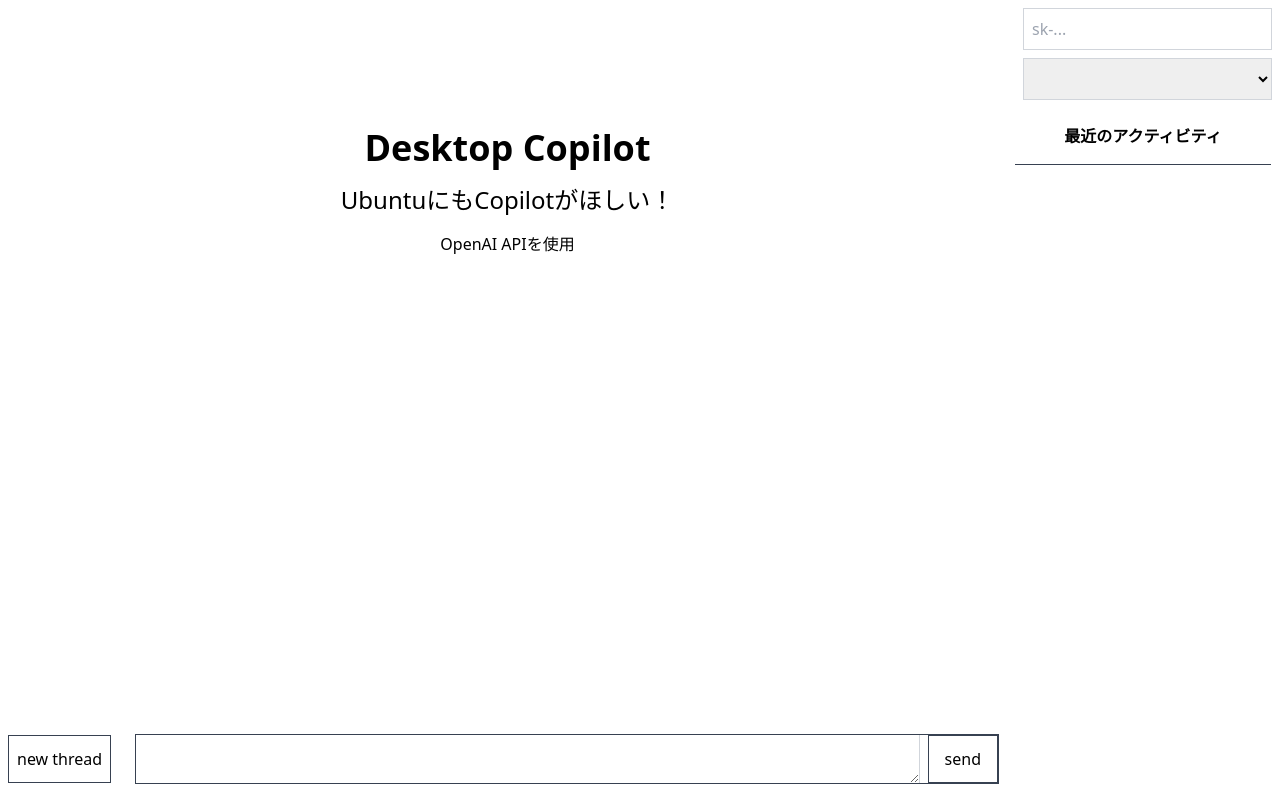
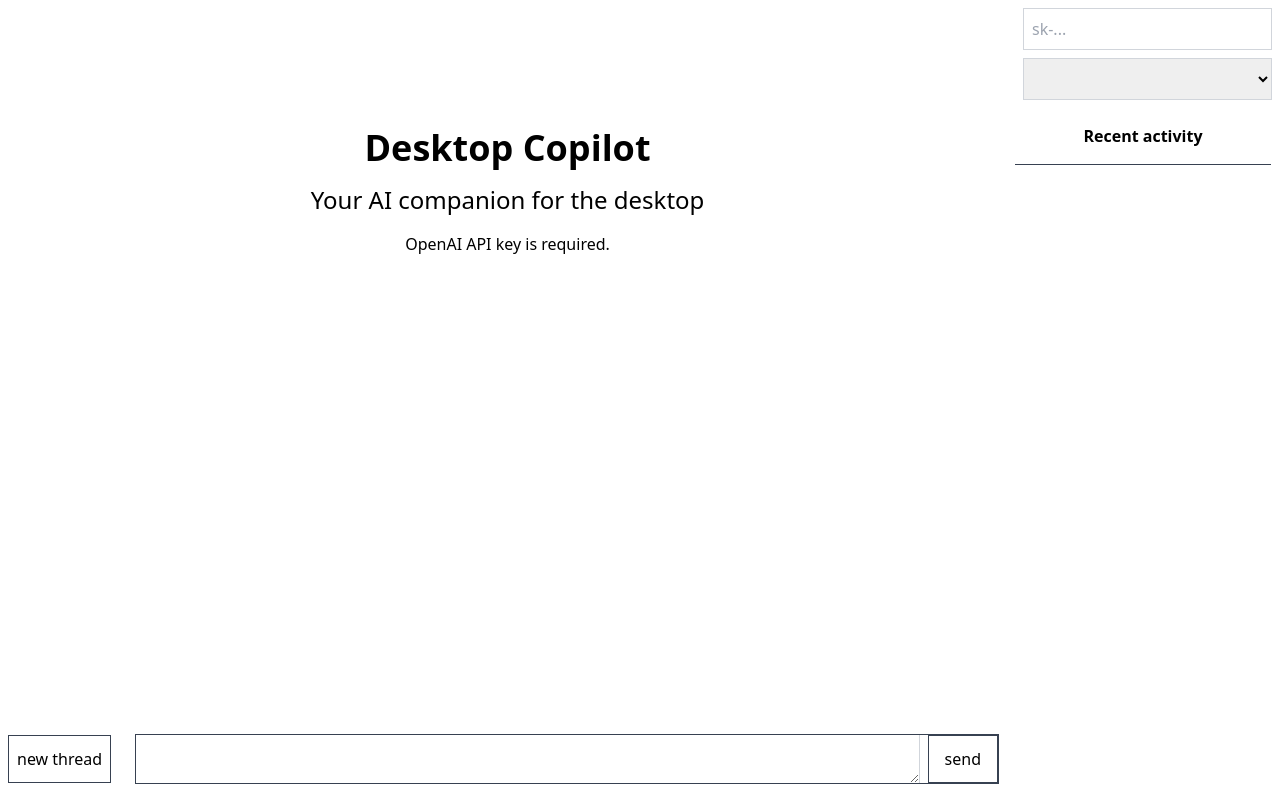
Before and after one commit to nnkkd/desktop-copilot, a React (Vite) app: page / in a window 1280 px wide. Built offline with nearby package versions, Linux system fonts and the light colour scheme.

Commit message:
:lipstick: Fixed text

```diff
--- a/src/components/InitialScreen.tsx
+++ b/src/components/InitialScreen.tsx
@@ -5,9 +5,9 @@ const InitialScreen = () => {
         Desktop Copilot
       </div>
       <div className="text-center text-2xl mt-4">
-        UbuntuにもCopilotがほしい！
+        Your AI companion for the desktop
       </div>
-      <div className="text-center mt-4">OpenAI APIを使用</div>
+      <div className="text-center mt-4">OpenAI API key is required.</div>
     </>
   );
 };
--- a/src/components/Recent.tsx
+++ b/src/components/Recent.tsx
@@ -30,7 +30,7 @@ const Recent = (props: Props) => {
   return (
     <div className="w-64">
       <div className="font-bold text-center pb-4 border-b-primary border-b mb-8">
-        最近のアクティビティ
+        Recent activity
       </div>
       {threads.map((threadId, index) => {
         return (
```
